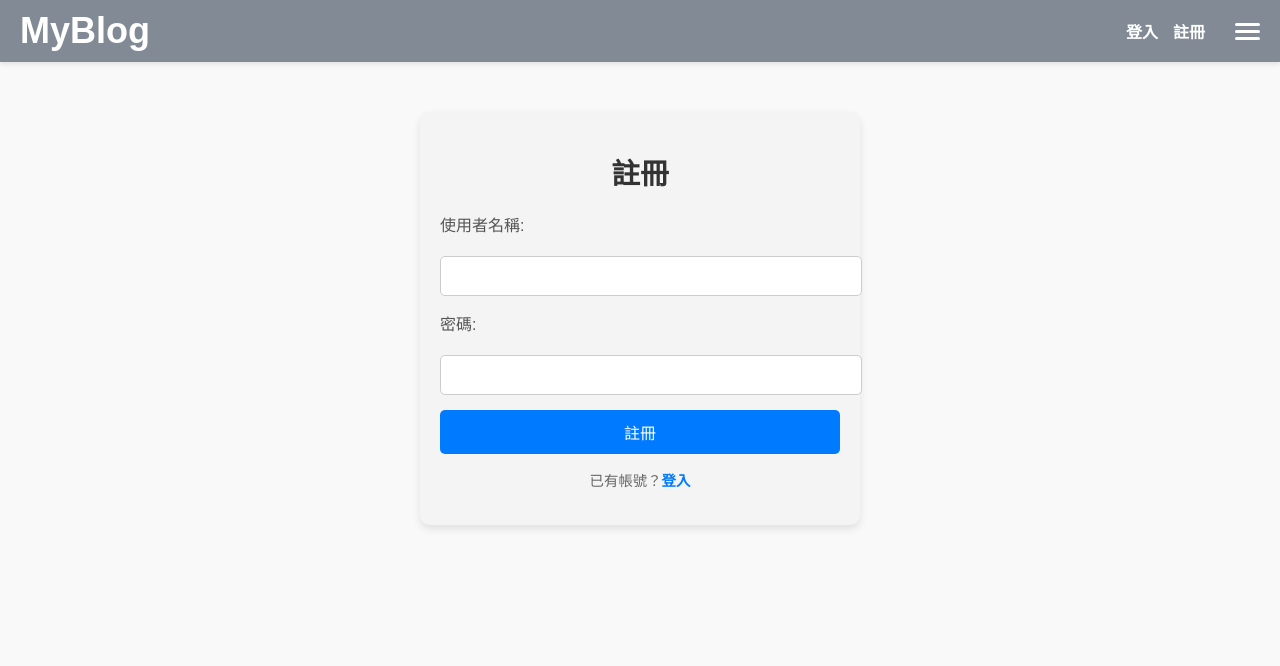
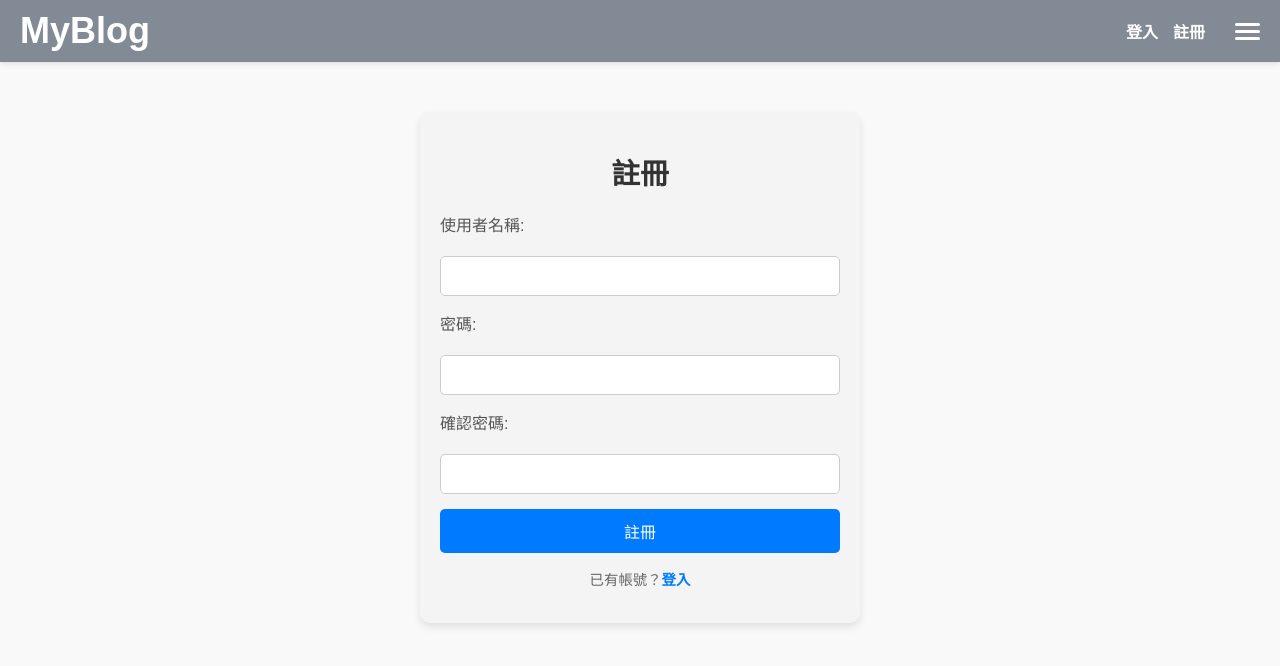
Before and after one commit to Hance08/cloudApp, a Flask app: page /register in a window 1280 px wide. Shown: the top 666 px of the page. Run offline with Flask 3, Linux system fonts and the light colour scheme.

Commit message:
add confirm password func

```diff
--- a/app.py
+++ b/app.py
@@ -111,12 +111,14 @@ def register():
         confirm_password = request.form['confirm_password']
 
         if password != confirm_password:
+            # 顯示錯誤訊息而不是重導
             flash('密碼與確認密碼不一致！', 'danger')
-            return redirect(url_for('register'))
+            return render_template('register.html', username=username)  # 回傳用戶輸入的 username
 
         # 使用 'pbkdf2:sha256' 來加密密碼
         hashed_password = generate_password_hash(password, method='pbkdf2:sha256')
 
+        # 儲存至資料庫
         new_user = User(username=username, password=hashed_password)
         db.session.add(new_user)
         db.session.commit()
--- a/static/css/register.css
+++ b/static/css/register.css
@@ -1,78 +1,103 @@
 /* 註冊表單的美化 */
 .container {
-    max-width: 400px; /* 限制表單寬度 */
-    margin: 50px auto; /* 置中表單 */
-    padding: 20px; /* 內距 */
-    background-color: #f4f4f4; /* 背景色，柔和 */
-    border-radius: 10px; /* 圓角邊框 */
-    box-shadow: 0 4px 8px rgba(0, 0, 0, 0.1); /* 陰影效果 */
-    font-family: Arial, sans-serif; /* 標準字型 */
+    max-width: 400px;
+    margin: 50px auto;
+    padding: 20px;
+    background-color: #f4f4f4;
+    border-radius: 10px;
+    box-shadow: 0 4px 8px rgba(0, 0, 0, 0.1);
+    text-align: center;
 }
 
 .container h1 {
-    font-size: 1.8rem; /* 標題字體大小 */
-    color: #333; /* 標題顏色 */
-    margin-bottom: 20px; /* 與下方表單分隔 */
-    text-align: center; /* 置中對齊 */
-    font-weight: bold; /* 字體加粗 */
+    font-size: 1.8rem;
+    color: #333;
+    margin-bottom: 20px;
+    font-weight: bold;
 }
 
 .container form {
-    display: flex; /* 使用彈性佈局 */
-    flex-direction: column; /* 垂直排列 */
-    gap: 15px; /* 元素之間的間距 */
+    display: flex;
+    flex-direction: column;
+    gap: 15px;
 }
 
 .container label {
-    font-size: 1rem; /* 標籤字體大小 */
-    color: #555; /* 標籤顏色 */
-    margin-bottom: 5px; /* 與輸入框分隔 */
+    font-size: 1rem;
+    color: #555;
+    text-align: left;
+    display: block;
+    margin-bottom: 5px;
 }
 
 .container input[type="text"],
 .container input[type="password"] {
-    width: 100%; /* 滿寬 */
-    padding: 10px; /* 內距 */
-    font-size: 1rem; /* 字體大小 */
-    border: 1px solid #ccc; /* 邊框顏色 */
-    border-radius: 5px; /* 圓角 */
-    transition: border-color 0.3s ease-in-out; /* 焦點效果 */
+    width: 100%;
+    padding: 10px;
+    font-size: 1rem;
+    border: 1px solid #ccc;
+    border-radius: 5px;
+    box-sizing: border-box;
+    transition: border-color 0.3s ease-in-out;
 }
 
 .container input[type="text"]:focus,
 .container input[type="password"]:focus {
-    border-color: #007bff; /* 聚焦時改變邊框顏色 */
-    outline: none; /* 移除默認外框 */
+    border-color: #007bff;
+    outline: none;
 }
 
 .container button {
-    padding: 10px 15px; /* 按鈕大小 */
-    font-size: 1rem; /* 字體大小 */
-    background-color: #007bff; /* 按鈕背景色 */
-    color: #fff; /* 按鈕字體顏色 */
-    border: none; /* 移除邊框 */
-    border-radius: 5px; /* 圓角 */
-    cursor: pointer; /* 鼠標樣式 */
-    transition: background-color 0.3s ease-in-out; /* 漸變效果 */
+    padding: 10px 15px;
+    font-size: 1rem;
+    background-color: #007bff;
+    color: #fff;
+    border: none;
+    border-radius: 5px;
+    cursor: pointer;
+    transition: background-color 0.3s ease-in-out;
 }
 
 .container button:hover {
-    background-color: #0056b3; /* 滑鼠懸停時的顏色 */
+    background-color: #0056b3;
 }
 
 .container p {
-    font-size: 0.9rem; /* 字體大小 */
-    color: #666; /* 顏色 */
-    margin-top: 15px; /* 與上方表單分隔 */
-    text-align: center; /* 置中對齊 */
+    font-size: 0.9rem;
+    color: #666;
 }
 
 .container p a {
-    color: #007bff; /* 連結顏色 */
-    text-decoration: none; /* 移除下劃線 */
-    font-weight: bold; /* 加粗 */
+    color: #007bff;
+    text-decoration: none;
+    font-weight: bold;
 }
 
 .container p a:hover {
-    text-decoration: underline; /* 滑鼠懸停時增加下劃線 */
+    text-decoration: underline;
 }
+
+/* 訊息樣式 */
+.messages {
+    margin-bottom: 20px;
+    text-align: center;
+}
+
+.alert {
+    padding: 10px 15px;
+    margin-bottom: 10px;
+    border-radius: 5px;
+    font-size: 1rem;
+}
+
+.alert.success {
+    color: #155724;
+    background-color: #d4edda;
+    border: 1px solid #c3e6cb;
+}
+
+.alert.danger {
+    color: #721c24;
+    background-color: #f8d7da;
+    border: 1px solid #f5c6cb;
+}
--- a/templates/register.html
+++ b/templates/register.html
@@ -38,12 +38,24 @@
     </div>
     <div class="container">
         <h1>註冊</h1>
+        {% with messages = get_flashed_messages(with_categories=true) %}
+        {% if messages %}
+            <div class="messages">
+                {% for category, message in messages %}
+                    <div class="alert {{ category }}">{{ message }}</div>
+                {% endfor %}
+            </div>
+        {% endif %}
+    {% endwith %}
         <form method="POST">
             <label for="username">使用者名稱:</label>
             <input type="text" id="username" name="username" required>
 
             <label for="password">密碼:</label>
             <input type="password" id="password" name="password" required>
+
+            <label for="confirm_password">確認密碼:</label>
+            <input type="password" id="confirm_password" name="confirm_password" required>
 
             <button type="submit">註冊</button>
         </form>
```
